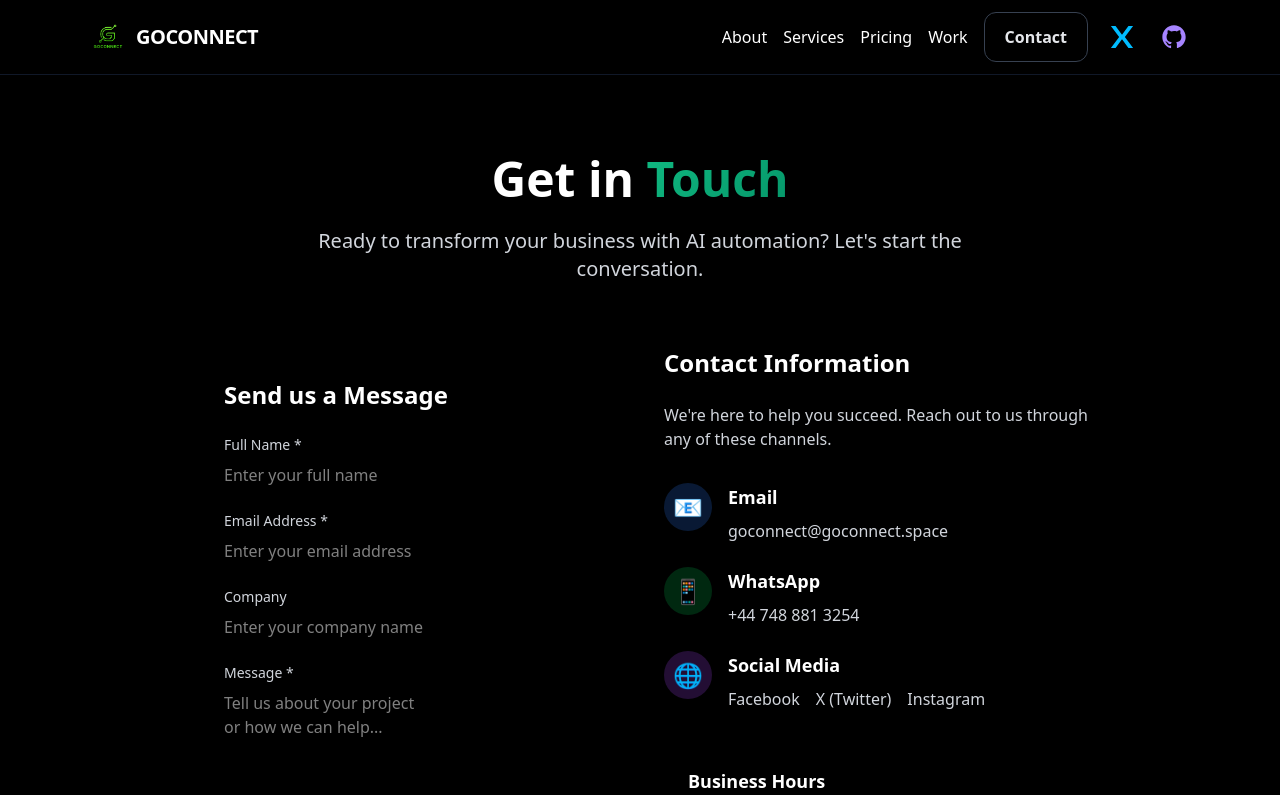
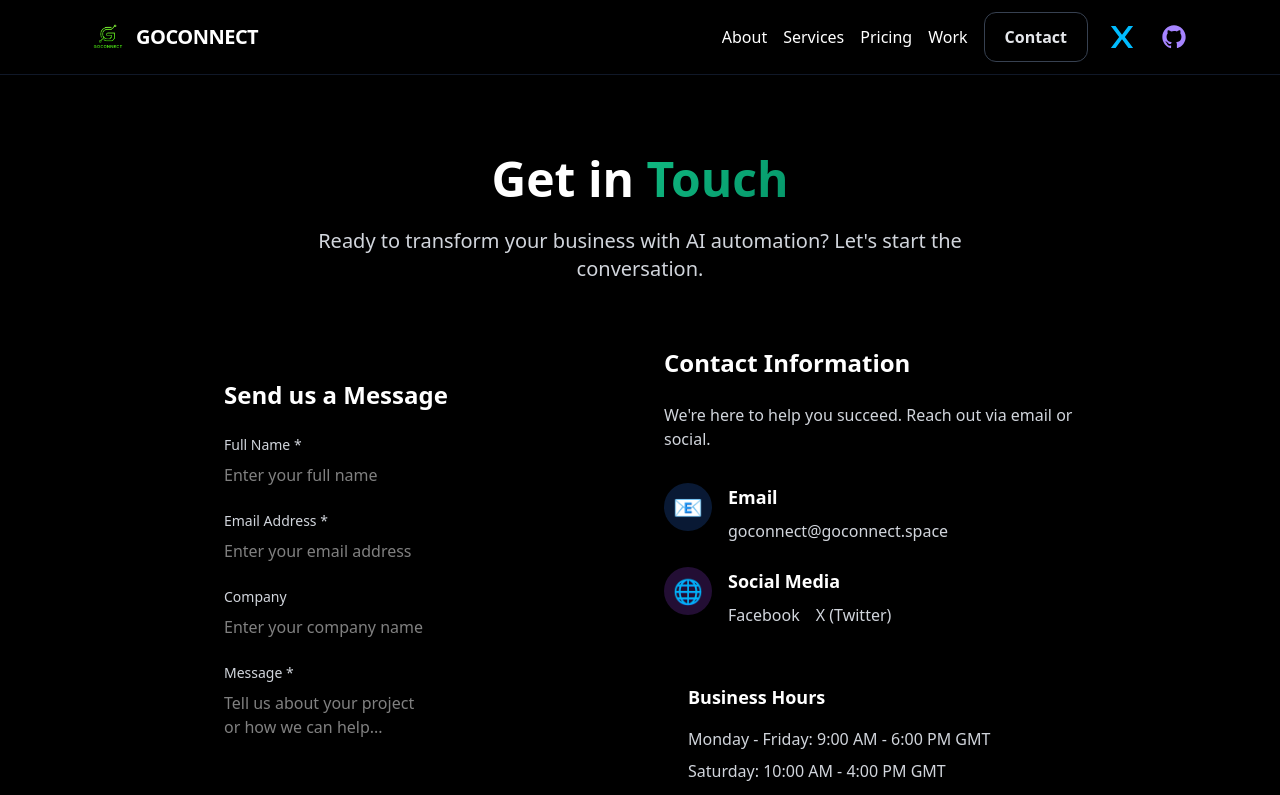
Before and after one commit to olawanle/goconnect-website, a Next.js app: page /contact in a window 1280 px wide. Shown: the top 795 px of the page. Built offline with nearby package versions, Linux system fonts and the light colour scheme.

Commit message:
chore(contact): remove WhatsApp and Instagram; keep email + Facebook/X

```diff
--- a/src/app/contact/page.tsx
+++ b/src/app/contact/page.tsx
@@ -129,7 +129,7 @@ export default function Contact() {
               <div>
                 <h2 className="text-2xl font-bold text-white mb-6">Contact Information</h2>
                 <p className="text-gray-300 mb-8">
-                  We&apos;re here to help you succeed. Reach out to us through any of these channels.
+                  We&apos;re here to help you succeed. Reach out via email or social.
                 </p>
               </div>
 
@@ -145,23 +145,6 @@ export default function Contact() {
                       className="text-gray-300 hover:text-white transition-colors"
                     >
                       goconnect@goconnect.space
-                    </a>
-                  </div>
-                </div>
-
-                <div className="flex items-start space-x-4">
-                  <div className="w-12 h-12 bg-green-500/20 rounded-full flex items-center justify-center flex-shrink-0">
-                    <span className="text-2xl">📱</span>
-                  </div>
-                  <div>
-                    <h3 className="text-lg font-semibold text-white mb-2">WhatsApp</h3>
-                    <a
-                      href="https://wa.me/447488813254"
-                      target="_blank"
-                      rel="noopener noreferrer"
-                      className="text-gray-300 hover:text-white transition-colors"
-                    >
-                      +44 748 881 3254
                     </a>
                   </div>
                 </div>
@@ -188,14 +171,6 @@ export default function Contact() {
                         className="text-gray-300 hover:text-white transition-colors"
                       >
                         X (Twitter)
-                      </a>
-                      <a
-                        href="https://www.instagram.com/goconnect1"
-                        target="_blank"
-                        rel="noopener noreferrer"
-                        className="text-gray-300 hover:text-white transition-colors"
-                      >
-                        Instagram
                       </a>
                     </div>
                   </div>
```
